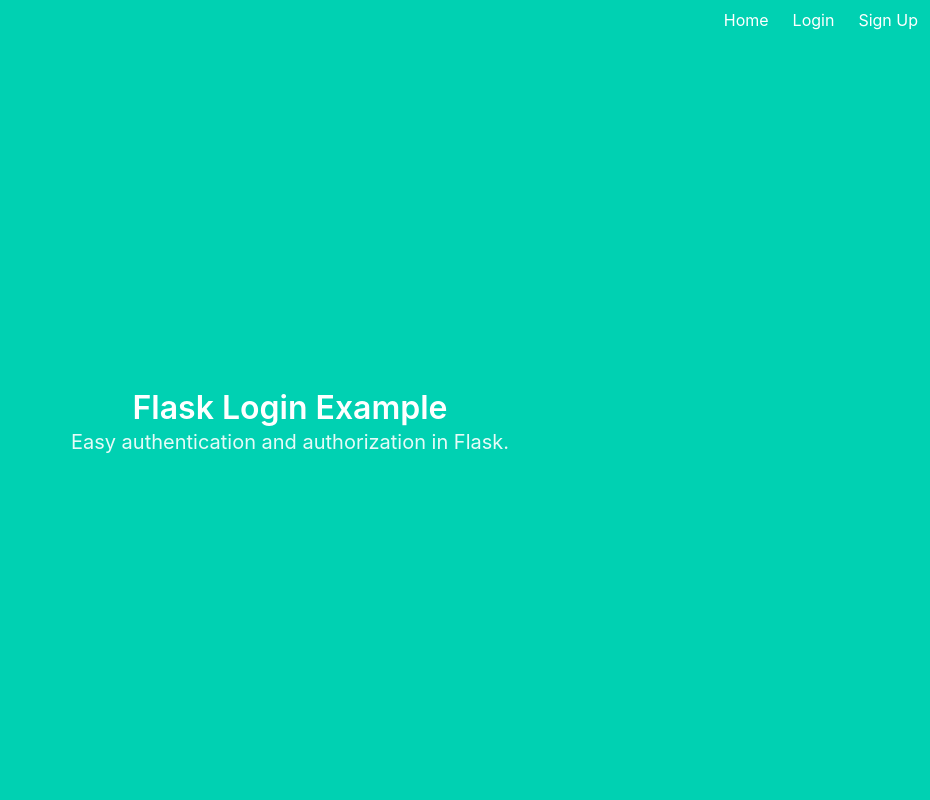
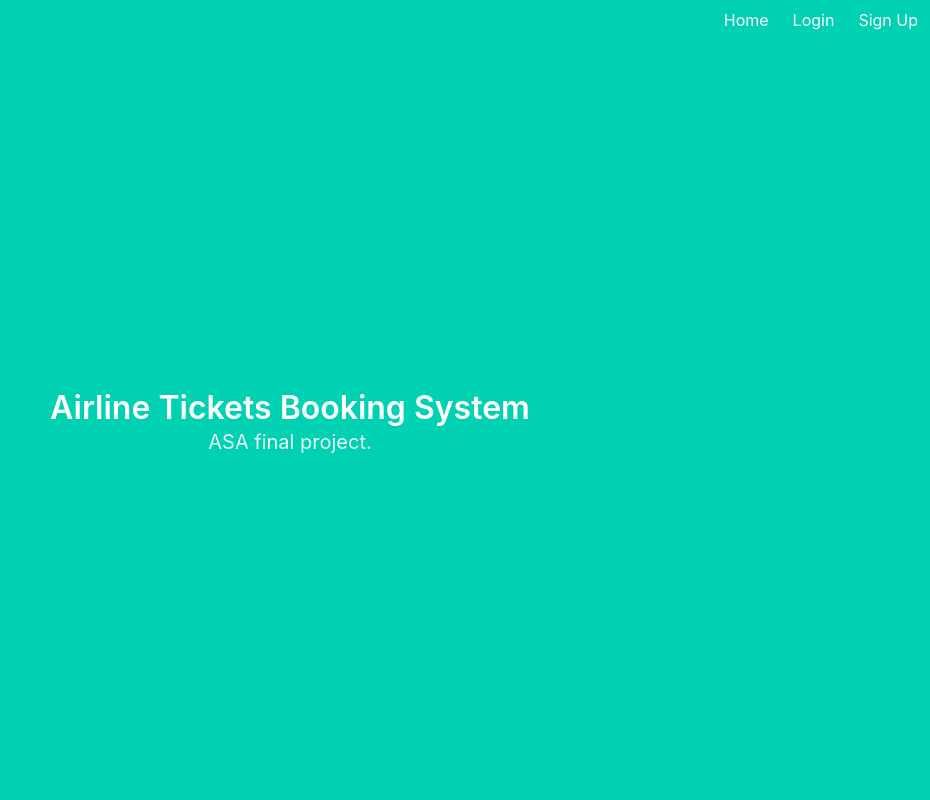
Before and after one commit to gusbmachado/asa-flask-project, a Flask app: page / in a window 1280 px wide. Shown: the whole page, without its empty margins (350-1280 px from the left). Run offline with Flask 2, Linux system fonts and the light colour scheme; some libraries are stand-ins or nearby versions.

Commit message:
update homepage info

```diff
--- a/project/templates/index.html
+++ b/project/templates/index.html
@@ -2,9 +2,9 @@
 
 {% block content %}
 <h1 class="title">
-  Flask Login Example
+  Airline Tickets Booking System
 </h1>
 <h2 class="subtitle">
-  Easy authentication and authorization in Flask.
+  ASA final project.
 </h2>
 {% endblock %}
```
